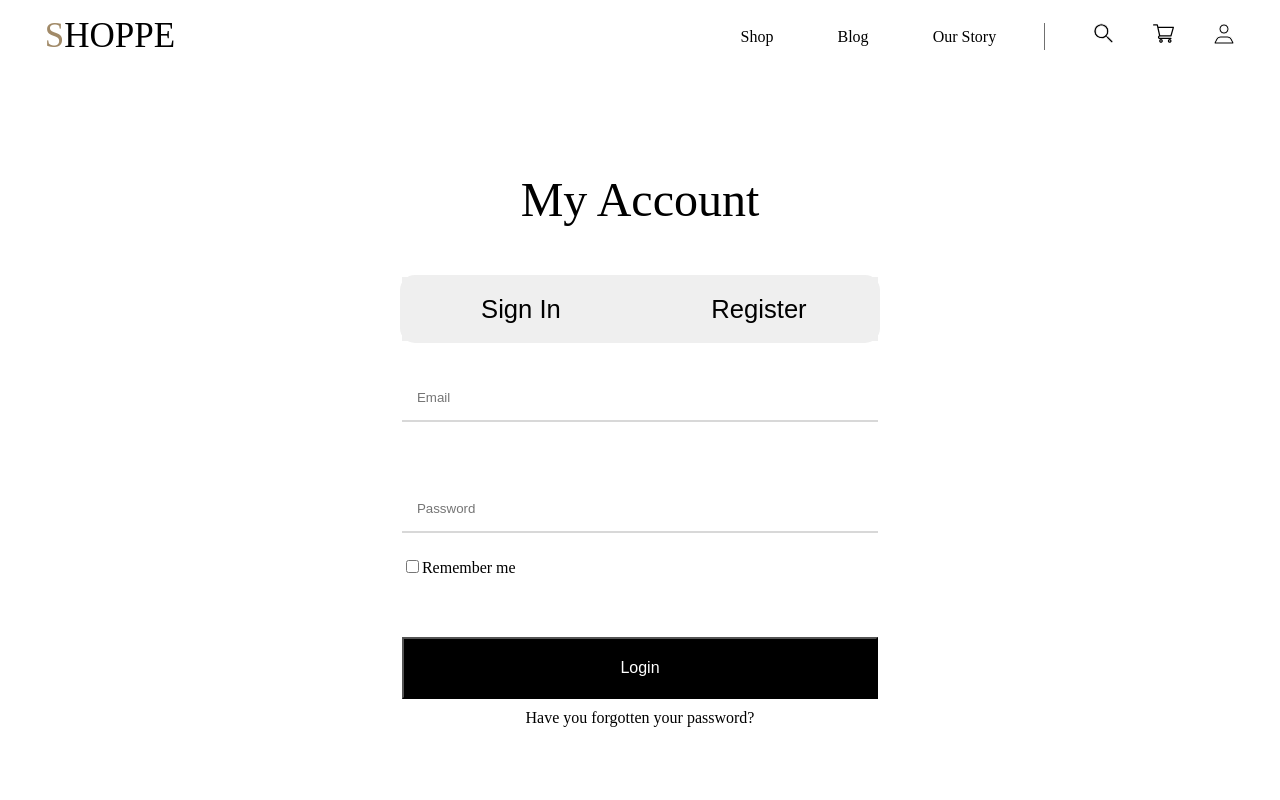
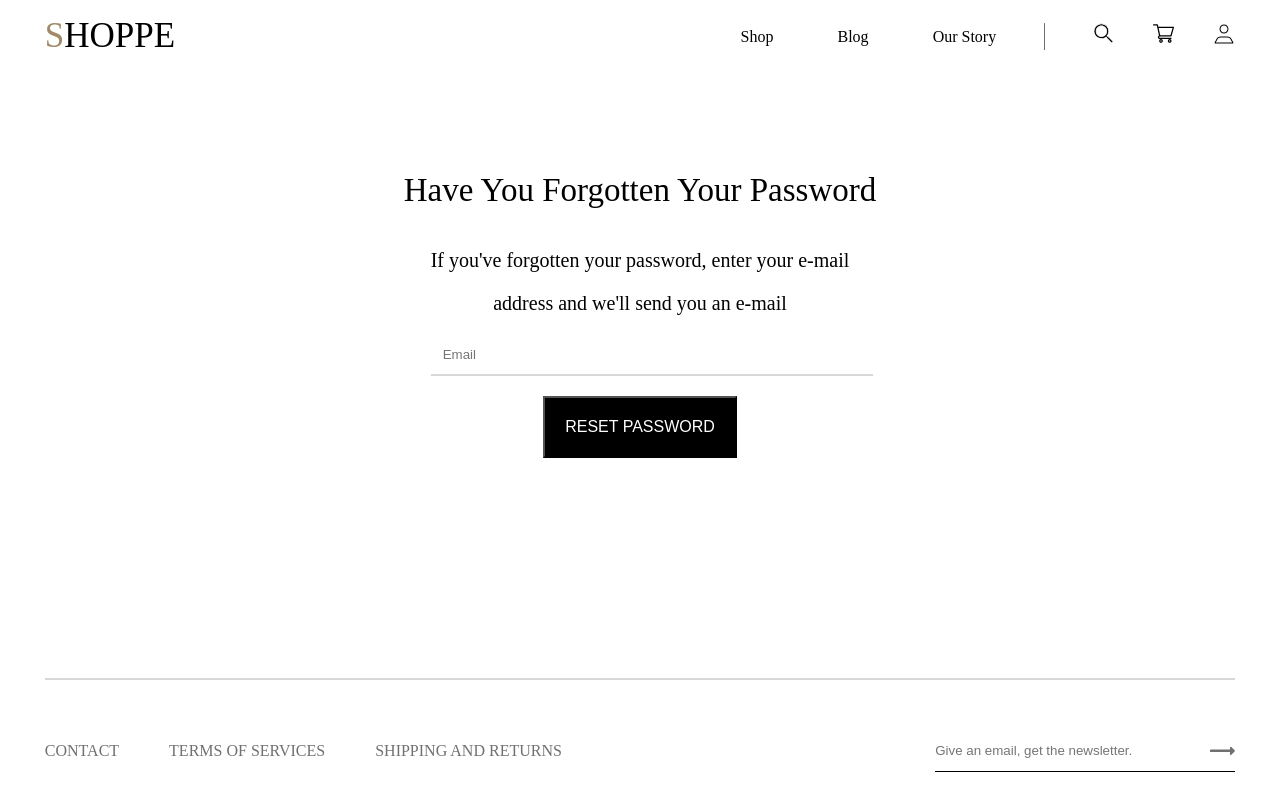
Before and after one commit to AdhikarShinde15/drip-shoppe, a Vue app: page /my-account in a window 1280 px wide. Shown: the top 800 px of the page. Built offline with nearby package versions, Linux system fonts and the light colour scheme.

Commit message:
rorgotpassword

```diff
--- /dev/null
+++ b/src/components/ForgotPassword.vue
@@ -0,0 +1,52 @@
+<template>
+  <div class="container">
+    <div class="heading">Have You Forgotten Your Password</div>
+
+    <div class="subHeading">
+      <p>If you've forgotten your password, enter your e-mail</p>
+      <p>address and we'll send you an e-mail</p>
+      <div><input id="email" type="email" placeholder="Email" /></div>
+    </div>
+    <Button :BtnText="'RESET PASSWORD'"></Button>
+  </div>
+</template>
+
+<script>
+import Button from "../components/reusables/Button.vue";
+export default {
+  components: {
+    Button,
+  },
+};
+</script>
+
+<style scoped>
+.container {
+  display: flex;
+  flex-direction: column;
+  /* width: 50%; */
+  margin: 0 auto;
+  margin-top: 10vh;
+  margin-bottom: 25vh;
+  padding: 20px;
+  border-radius: 12px;
+  align-items: center;
+  min-width: max-content;
+}
+.heading {
+  font-size: 33px;
+  font-weight: 500;
+}
+.subHeading {
+  padding: 20px;
+  text-align: center;
+  font-size: 20px;
+  font-weight: 500;
+}
+#email {
+  border: none;
+  width: 100%;
+  border-bottom: 2px solid #d8d8d8;
+  padding: 12px;
+}
+</style>
--- a/src/views/MyAccount.vue
+++ b/src/views/MyAccount.vue
@@ -1,5 +1,8 @@
 <template>
-  <div class="myAccount-card">
+  <div>
+    <Forgot />
+  </div>
+  <!-- <div class="myAccount-card">
     <div class="heading">My Account</div>
     <div class="button-container">
       <button class="button" @click="toggleLogin()">Sign In</button>
@@ -7,16 +10,18 @@
     </div>
     <Login class="login" v-if="login" />
     <Signup class="login" v-if="!login" :disabled="login" />
-  </div>
+  </div> -->
 </template>
 
 <script>
 import Signup from "../components/Signup.vue";
 import Login from "../components/Login.vue";
+import Forgot from "../components/ForgotPassword.vue";
 export default {
   components: {
     Signup,
     Login,
+    Forgot,
   },
   data() {
     return {
```
